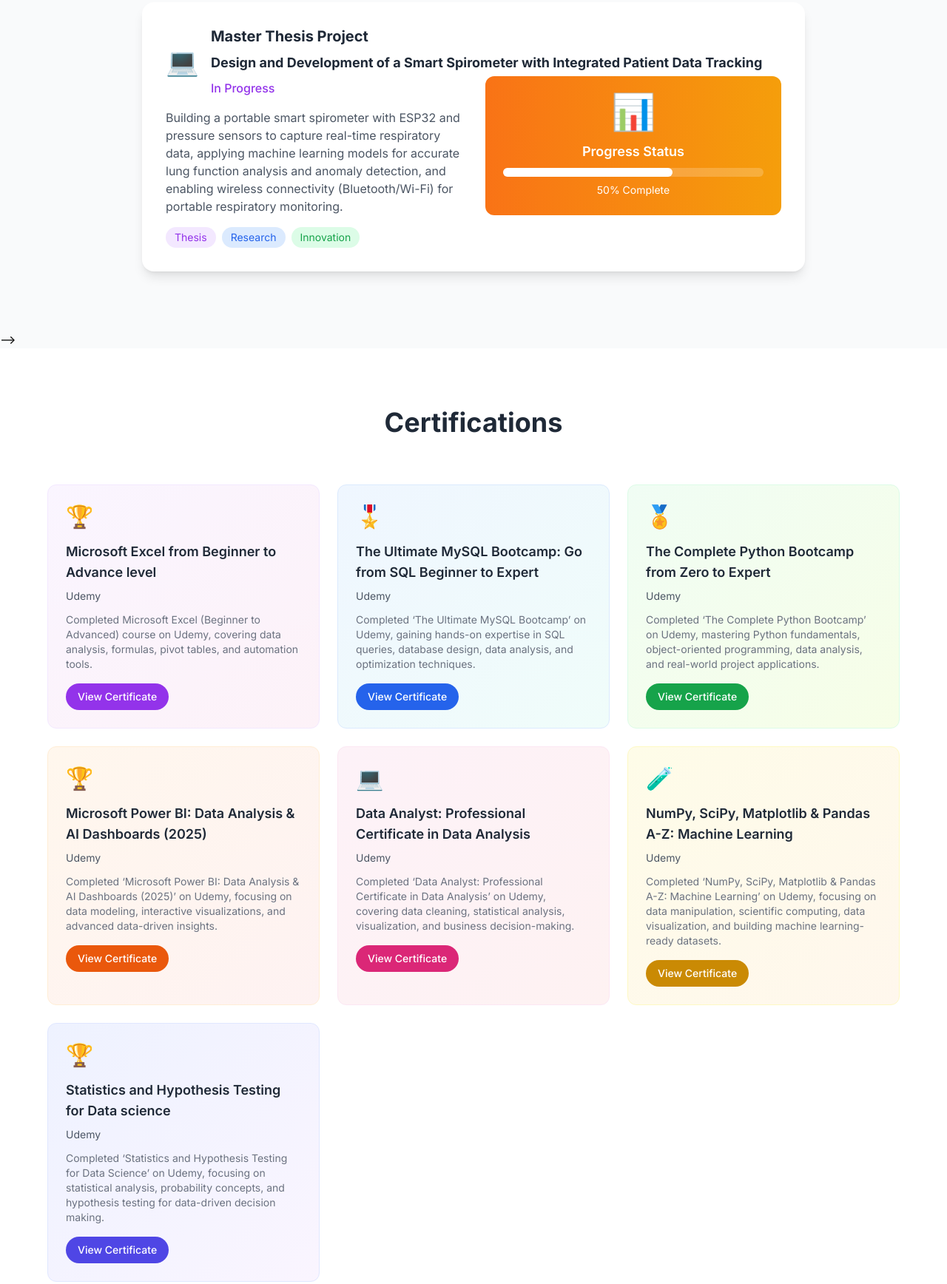
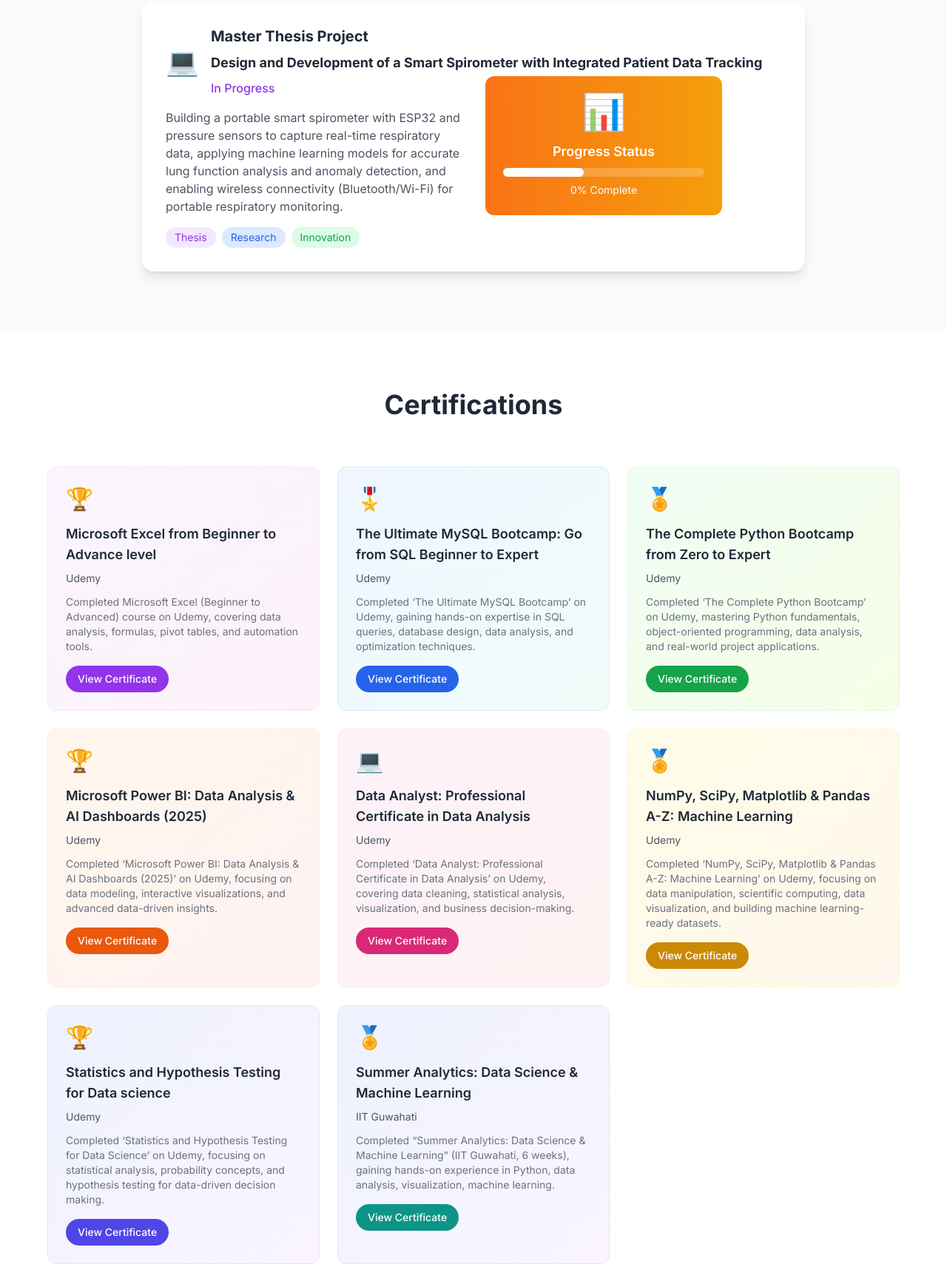
Before and after one commit to ashishpandey-1512/Portfolio-web, a plain HTML site: page index.html in a window 1280 px wide. Shown: the part 2681-4417 px from the top of the page at 74% size. Drawn offline with nearby package versions, Linux system fonts and the light colour scheme.

Commit message:
Update index.html

```diff
--- a/index.html
+++ b/index.html
@@ -80,10 +80,25 @@
                     </a>
 
                    <!-- Resume Button -->
-                    <a href="/path/to/your/resume.pdf" download
+                    <!DOCTYPE html>
+<html lang="en">
+<head>
+    <meta charset="UTF-8">
+    <meta name="viewport" content="width=device-width, initial-scale=1.0">
+    <title>Download Resume Button</title>
+    <script src="https://cdn.tailwindcss.com"></script>
+</head>
+<body class="flex items-center justify-center min-h-screen bg-gray-100">
+
+    <!-- Resume Button -->
+    <a href="Image/Ashish Pandey Resume.pdf" download
        class="border-2 border-white text-white px-8 py-3 rounded-full font-semibold hover:bg-white hover:text-purple-600 transition duration-300 inline-block text-center">
         📄 Download Resume
     </a>
+
+</body>
+</html>
+
                 </div>
             </div>
 
@@ -268,19 +283,40 @@
                         <span class="bg-green-100 text-green-600 px-3 py-1 rounded-full text-sm">Innovation</span>
                     </div>
                 </div>
-                <!-- Progress box lowered using mt-6 -->
-                <div class="bg-gradient-to-r from-orange-500 to-amber-500 p-6 rounded-xl text-white text-center mt-6">
+               <!-- Progress box -->
+<div class="bg-gradient-to-r from-orange-500 to-amber-500 p-6 rounded-xl text-white text-center mt-6 w-80">
     <div class="text-5xl mb-4">📊</div>
     <h5 class="text-lg font-semibold mb-2">Progress Status</h5>
     <div class="bg-white bg-opacity-20 rounded-full h-3 mb-2">
-                        <div class="bg-white h-3 rounded-full" style="width: 65%"></div>
+        <div id="progress-bar" class="bg-white h-3 rounded-full" style="width: 0%; transition: width 0.5s ease-in-out;"></div>
     </div>
-                    <p class="text-sm">50% Complete</p>
+    <p id="progress -text" class="text-sm">0% Complete</p>
+</div>
+
+<script>
+    const progressBar = document.getElementById('progress-bar');
+    const progressText = document.getElementById('progress-text');
+
+    // Function to update progress
+    function updateProgress(percent) {
+        if (percent < 0) percent = 0;
+        if (percent > 100) percent = 100;
+        progressBar.style.width = percent + '%';
+        progressText.innerText = percent + '% Complete';
+    }
+
+    // Example usage: set your desired percentage here
+    let progressPercent = 40; // change this to any value you want
+    updateProgress(progressPercent);
+</script>
+
                 </div>
             </div>
         </div>
     </div>
 </div>
+
+
 
 
 
@@ -316,7 +352,7 @@
                 <!-- Add more course cards as needed -->
             </div>
         </div>
-    </section> -->
+    </section>
 
    <!-- Certifications Section -->
 <section id="certifications" class="py-20 bg-white section-fade">
@@ -382,7 +418,7 @@
 
             <!-- Certificate 6 -->
             <div class="bg-gradient-to-br from-yellow-50 to-orange-50 p-6 rounded-xl border border-yellow-100 card-hover">
-                <div class="text-3xl mb-4">🧪</div>
+                <div class="text-3xl mb-4">🏅</div>
                 <h4 class="text-lg font-semibold mb-2 text-gray-800">NumPy, SciPy, Matplotlib & Pandas A-Z: Machine Learning
 </h4>
                 <p class="text-gray-600 text-sm mb-3">Udemy</p>
@@ -402,11 +438,20 @@
                     View Certificate
                 </a>
             </div>
+            <!-- Certificate 8 -->
+            <div class="bg-gradient-to-br from-indigo-50 to-purple-50 p-6 rounded-xl border border-indigo-100 card-hover">
+                <div class="text-3xl mb-4">🏅</div>
+                <h4 class="text-lg font-semibold mb-2 text-gray-800">Summer Analytics: Data Science & Machine Learning</h4>
+                <p class="text-gray-600 text-sm mb-3">IIT Guwahati</p>
+                <p class="text-gray-500 text-sm mb-4">Completed “Summer Analytics: Data Science & Machine Learning” (IIT Guwahati, 6 weeks), gaining hands-on experience in Python, data analysis, visualization, machine learning.</p>
+                <a href="Image/Summer Analytics.png" target="_blank" class="inline-block bg-teal-600 text-white px-4 py-2 rounded-full text-sm font-medium hover:bg-indigo-700 transition duration-300">
+                    View Certificate
+                </a>
+            </div>
 
         </div>
     </div>
 </section>
-
 
     <!-- Work Experience Section
     <section id="experience" class="py-20 bg-white section-fade">
@@ -548,7 +593,7 @@
         </div>
         <div>
             <div class="flex justify-between mb-2">
-                <span class="text-gray-700 font-bold">Drug Design</span>
+                <span class="text-gray-700 font-bold">Genome Browsing</span>
             </div>
             <div class="bg-gray-200 rounded-full h-2">
                 <div class="bg-gradient-to-r from-purple-500 to-pink-500 h-2 rounded-full w-full"></div>
@@ -601,13 +646,13 @@
 
                 <div class="bg-white p-6 rounded-xl shadow-lg card-hover">
                     <div class="text-4xl mb-4 text-center">🎭</div>
-                    <h4 class="text-lg font-semibold mb-2 text-gray-800 text-center">Core Team Member, Events Team, RIC'25, IIT Guwahati</h4>
+                    <h4 class="text-lg font-semibold mb-2 text-gray-800 text-center">Event Management Team Member, RIC'25, IIT Guwahati</h4>
                     <p class="text-gray-600 text-sm text-center">Assisted in planning and executing events, coordinating logistics, and ensuring smooth event management.</p>
                 </div>
 
                 <div class="bg-white p-6 rounded-xl shadow-lg card-hover">
                     <div class="text-4xl mb-4 text-center">🏅</div>
-                    <h4 class="text-lg font-semibold mb-2 text-gray-800 text-center">Volunteer, IISF’24, IIT Guwahati</h4>
+                    <h4 class="text-lg font-semibold mb-2 text-gray-800 text-center">Coordinator, India International Science Festival 2024, IIT Guwahati</h4>
                     <p class="text-gray-600 text-sm text-center">Contributed to organizing and managing activities, supporting participants, and ensuring smooth execution of the event.</p>
                 </div>
             </div>
```
Lines whose indentation alone changed are shown as unchanged.
